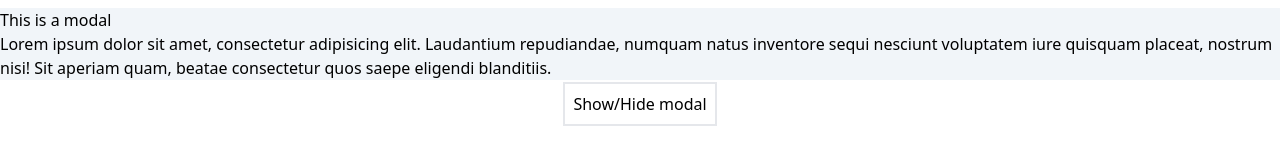
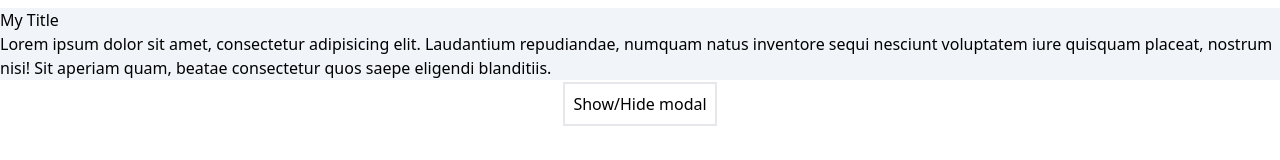
Before and after one commit to mchangpi/vue-course, a Vue app in the folder 7-composition-basics/: page /modals in a window 1280 px wide. Both pictures are taken after a click on the button "Show/Hide modal". Shown: the top 160 px of the page. Built offline with nearby package versions, Linux system fonts and the light colour scheme.

Commit message:
L46 Slots: <slot> and v-slot

```diff
--- a/7-composition-basics/src/components/Modal.vue
+++ b/7-composition-basics/src/components/Modal.vue
@@ -1,17 +1,19 @@
 <template>
   <Teleport to=".modals-container">
     <div class="z-10 bg-slate-100">
-      <h1>This is a modal</h1>
-      <p>
-        Lorem ipsum dolor sit amet, consectetur adipisicing elit. Laudantium
-        repudiandae, numquam natus inventore sequi nesciunt voluptatem iure
-        quisquam placeat, nostrum nisi! Sit aperiam quam, beatae consectetur
-        quos saepe eligendi blanditiis.
-      </p>
+      <h1><slot name="title" /></h1>
+      <slot />
+
+      <!-- <pre>{{ $slots.title() }}</pre> -->
     </div>
   </Teleport>
 </template>
 
 <script setup>
-/* */
+/*
+import { useSlots } from 'vue';
+
+const slots = useSlots();
+console.log(slots.title());
+*/
 </script>
--- a/7-composition-basics/src/views/ModalsView.vue
+++ b/7-composition-basics/src/views/ModalsView.vue
@@ -2,7 +2,17 @@
   <div class="modals sp flex flex-col items-center gap-2">
     <h1>Modals</h1>
     <button @click="toggleModal" class="border-2 p-2">Show/Hide modal</button>
-    <Modal v-if="showModal"></Modal>
+    <Modal v-if="showModal">
+      <!-- <template #title>My Title (with shorthand #)</template> -->
+      <template v-slot:title>My Title</template>
+
+      <p>
+        Lorem ipsum dolor sit amet, consectetur adipisicing elit. Laudantium
+        repudiandae, numquam natus inventore sequi nesciunt voluptatem iure
+        quisquam placeat, nostrum nisi! Sit aperiam quam, beatae consectetur
+        quos saepe eligendi blanditiis.
+      </p>
+    </Modal>
   </div>
 </template>
 
```
